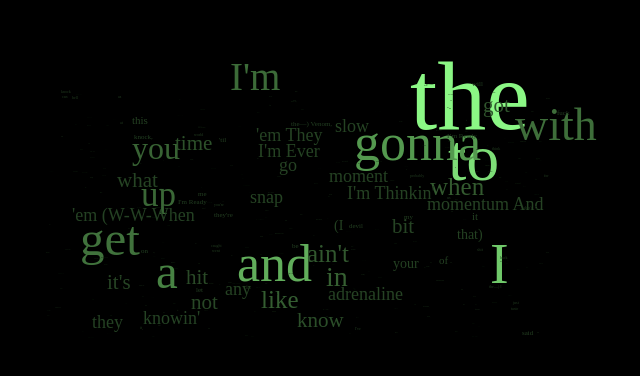
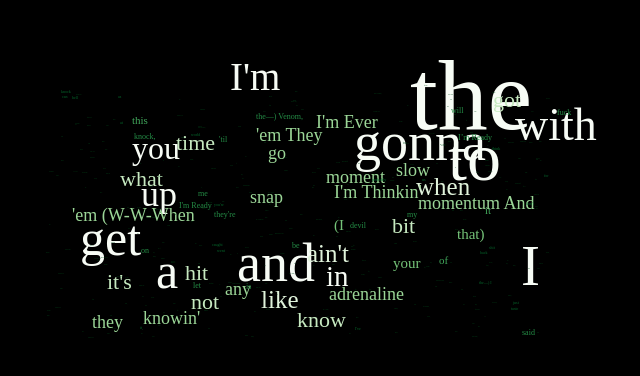
Before and after one commit to Tushige/EminemVenomWordCloud, a plain HTML site: page index.html in a window 1280 px wide. Shown: the part 168-544 px from the top of the page, without its empty margins (136-776 px from the left). Drawn offline with Linux system fonts and the light colour scheme.

Commit message:
using green color interpolator instead of using a manually defined set of colors

```diff
--- a/index.html
+++ b/index.html
@@ -16,10 +16,6 @@
 <body>
   <script>
     const dataSource = './venom.txt';
-
-    var color = d3.scaleLinear()
-            .domain([0,1,2,3,4,5,6,10,15,20,100])
-            .range(["#8bf785", "#7ddd77", "#70c96a", "#61ad5b", "#54994f", "#478243", "#40723c", "#386334", "#2f542c", "#264424", "#1d351c", "#142614"]);
 
     d3.text(dataSource)
     .then(function(lyrics) {
@@ -49,7 +45,7 @@
                       ])
                       .range([
                         1,
-                        98
+                        100
                       ]);
       var dummyWords = [
         {text: 'hello', size: 10},
@@ -84,7 +80,7 @@
             return d.size + 'px';
           })
           .style("fill", function(d, i) {
-            return color(i);
+            return d3.interpolateGreens(1 - fontScale(d.size)/100);
           })
           .attr("transform", function(d) {
             return `translate(${d.x}, ${d.y})`;
```
